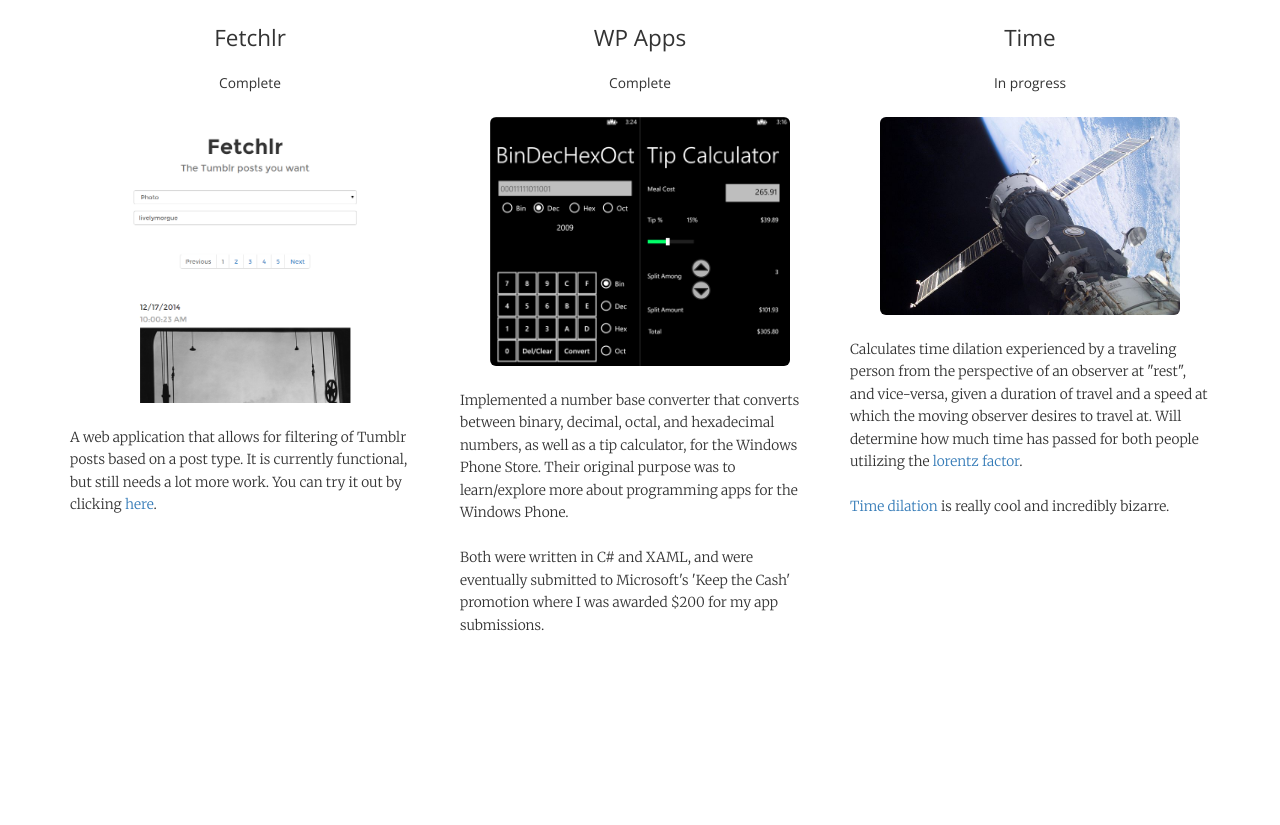
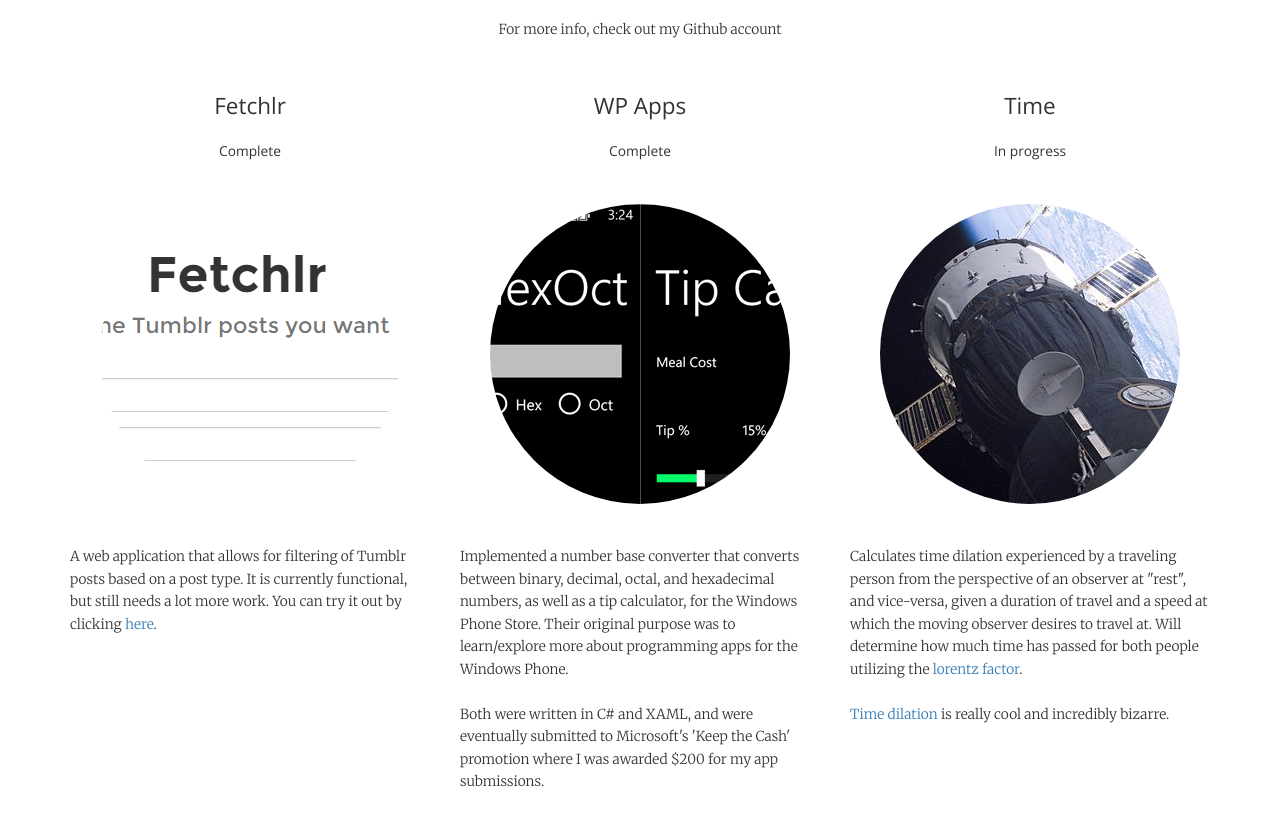
Before and after one commit to jonathanchiu/website, a plain HTML site: page index.html in a window 1280 px wide. Shown: the part 1821-2646 px from the top of the page. Before the commit the page ends 2535 px from the top, so only its background shows below. Drawn offline with nearby package versions, Linux system fonts and the light colour scheme.

Commit message:
new bg, circular project images, etc

```diff
--- a/css/style.css
+++ b/css/style.css
@@ -6,7 +6,9 @@ body {
   max-width: 1280px;
 }
 .jumbotron {
-  background: no-repeat center right fixed url('../images/planet.jpg');
+  /*background: no-repeat center right fixed url('../images/planet.jpg');*/
+  /* Photo taken from unsplash */
+  background: no-repeat center right fixed url('../images/cups.jpg');
   margin-bottom: 0px;
   -webkit-background-size: cover;
   -moz-background-size: cover;
@@ -47,12 +49,17 @@ a:hover {
   text-decoration: none;
 }
 .project-thumbnail {
+  -webkit-border-radius: 50%;
+  -moz-border-radius: 50%;
+  width: 300px;
+  height: 300px;
   display: block;
   margin: auto;
-  width: 300px;
   user-drag: none;
   -moz-user-select: none;
   -webkit-user-drag: none;
+  margin-top: 3em;
+  margin-bottom: 3em;
 }
 #projects {
   padding-top: 15px;
@@ -72,7 +79,6 @@ a:hover {
   opacity: 0.35;
 }
 #me {
-  padding-bottom: 1em;
   display: block;
   margin: auto;
   width: 400px;
@@ -81,6 +87,8 @@ a:hover {
   -moz-border-radius: 50%;
   background: url('../images/me.jpg') no-repeat;
   background-position: 79% 5%;
+  margin-top: 2.5em;
+  margin-bottom: 2.5em;
 }
 /**
  * Golden Ratio scale factor (1.618)
--- a/index.html
+++ b/index.html
@@ -32,6 +32,7 @@
     <div class="row">
       <div class="col-md-6 col-md-offset-3">
           <h1 class="text-center">About</h1>
+          <p class="text-center">I'm not sure what face I was trying to make</p>
           <div id="me"></div>
           <p>
             I'm a 3rd-year Northeastern Univesity student, currently majoring in Computer Science. Most of my work experience is in web development, but I am open to all development opportunities that come my way.
@@ -53,7 +54,7 @@
         <div class="project">
           <h3 class="text-center">Fetchlr</h3>
           <h4 class="text-center">Complete</h4>
-          <img style="width: 295px" src="images/fetchlr_updated.png" class="img-rounded project-thumbnail">
+          <div class="project-thumbnail" style="background: url(../images/fetchlr_updated.png); background-position: 50% 0%;"></div>
           <p>
             A web application that allows for filtering of Tumblr posts based on a post type. It is currently functional, but still needs a lot more work. You can try it out by clicking <a href="/fetchlr">here</a>.
           </p>
@@ -63,7 +64,7 @@
         <div class="project">
           <h3 class="text-center">WP Apps</h3>
           <h4 class="text-center">Complete</h4>
-          <img src="images/wpapps.png" class="img-rounded project-thumbnail">
+          <div class="project-thumbnail" style="background: url(../images/wpapps.png); background-position: 50% 0%;"></div>
           <p>
             Implemented a number base converter that converts between binary, decimal,
             octal, and hexadecimal numbers, as well as a tip calculator, for the Windows Phone Store. Their original purpose was to learn/explore more about programming apps for the Windows Phone.
@@ -78,7 +79,7 @@
         <div class="project">
           <h3 class="text-center">Time</h3>
           <h4 class="text-center">In progress</h4>
-          <img src="images/placeholder.jpg" class="img-rounded project-thumbnail">
+          <div class="project-thumbnail" style="background: url(../images/placeholder.jpg); background-position: 50% 50%;"></div>
           <p>
             Calculates time dilation experienced by a traveling person from the perspective of an observer at "rest", and vice-versa, given a duration of travel and a speed at which
             the moving observer desires to travel at. Will determine how much time has passed for both people
```
Also changed, not shown: images/beach.jpg (added), images/cups.jpg (added).
